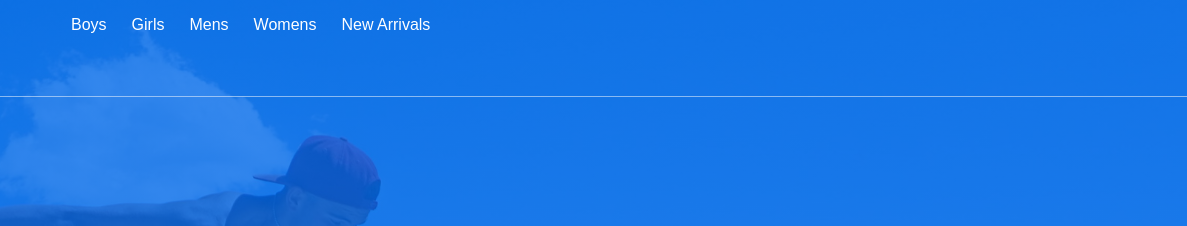
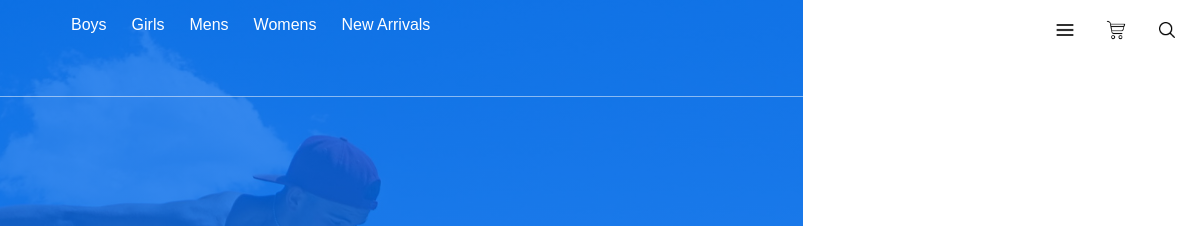
Before and after one commit to DeependraMB/First-Static-Website, a plain HTML site: page index.html in a window 1280 px wide. Shown: the top 226 px of the page, 93-1280 px from the left. Drawn offline with Linux system fonts and the light colour scheme.

Commit message:
Navigation Bar Fully Compleated

```diff
--- a/index.html
+++ b/index.html
@@ -20,7 +20,11 @@
                 <li><a href="#">New Arrivals</a></li>
                </ul>
          </div>
-            <div class="nav-bar-right"></div>
+         <div class="nav-bar-right">
+             <img class="icon" src="icons/search.png" alt="">
+             <img class="icon" src="icons/cart.png" alt="">
+             <img class="icon" src="icons/menu.png" alt="">
+         </div>
         </div>
     </div>
 </body>
--- a/style.css
+++ b/style.css
@@ -14,6 +14,13 @@ body {
 }
 .nav-bar-left {
     width: 70%;
+    float: left;
+}
+.nav-bar-right {
+    width: 30%;
+    height: 100vh;
+    background: #fff;
+    float: right;
 
 }
 .nav-bar-left ul {
@@ -38,3 +45,13 @@ body {
     padding-top: 4px;
     padding-left: 4px;;
 }
+.nav-bar-right img {
+    width: 20px;
+    height: 20px;
+    padding-left: 21px;
+    padding-top: 20px;
+}
+.icon {
+    float: right;
+    margin-right: 10px;
+}
```
Also changed, not shown: icons/cart.png (added), icons/menu.png (added), icons/search.png (added).
